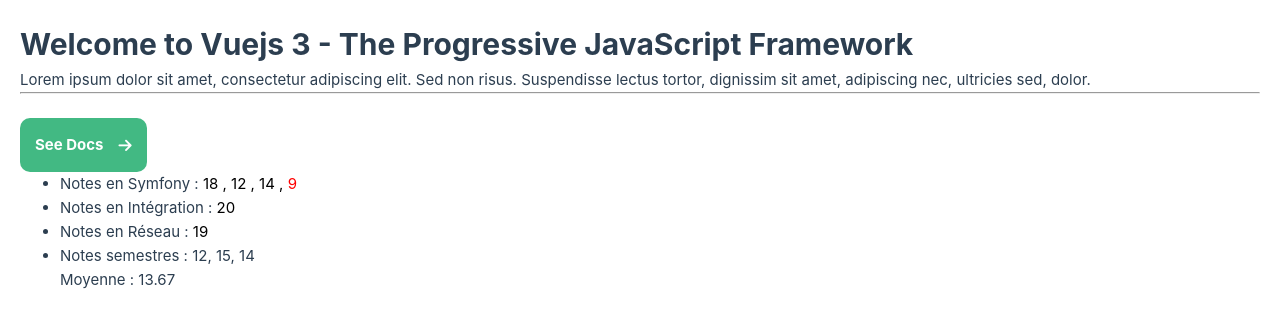
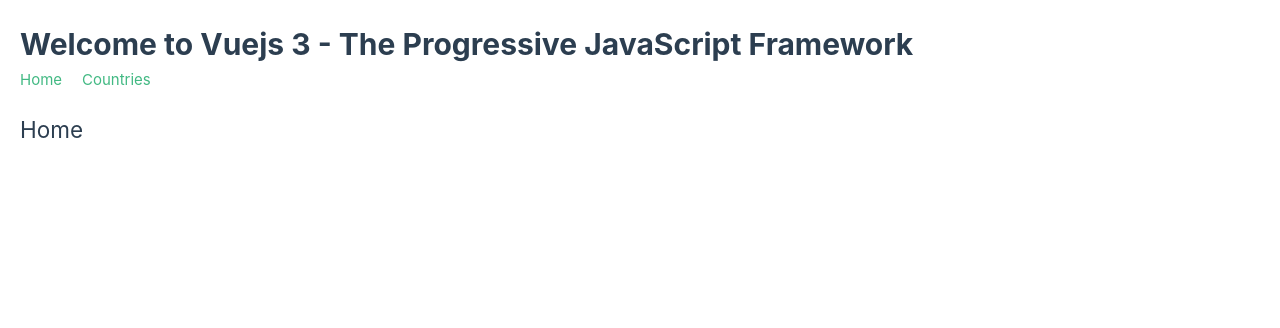
Before and after one commit to maxfrn65/vue-s5, a Vue app: page / in a window 1280 px wide. Shown: the top 328 px of the page. Built offline with nearby package versions, Linux system fonts and the light colour scheme.

Commit message:
feat added vue-router + views

```diff
--- a/src/App.vue
+++ b/src/App.vue
@@ -1,36 +1,20 @@
 <script setup>
   import Button from "@/components/Button.vue";
-  import {computed, ref} from "vue";
-  const notes_array = [{'matiere': 'Symfony','notes': [18,12,14,9]}, {'matiere': 'Intégration','notes': [20]},{'matiere': 'Réseau','notes': [19]}];
-  const note1= 12;
-  const note2= 15;
-  const note3= 14;
-  const moyenne = computed(() => {
-    return (note1 + note2 + note3) / 3;
-  });
   const title = "Welcome to Vuejs 3 - The Progressive JavaScript Framework";
-  const p = "Lorem ipsum dolor sit amet, consectetur adipiscing elit. Sed non risus. Suspendisse lectus tortor, dignissim sit amet, adipiscing nec, ultricies sed, dolor.";
+  const paragraph = "Lorem ipsum dolor sit amet, consectetur adipiscing elit. Sed non risus. Suspendisse lectus tortor, dignissim sit amet, adipiscing nec, ultricies sed, dolor.";
 </script>
 
 <template>
-  <h1>{{ title }}</h1>
-  <p>{{ p }}</p>
-  <hr>
-  <br>
-  <Button />
-  <br>
-  <ul>
-    <li v-for="item in notes_array">Notes en {{ item.matiere }} :
-      <span v-for="(note, index) in item.notes" :key="index" :style="{color : note < 10 ? 'red' : 'black'}">
-        {{ note }} {{ index < item.notes.length - 1 ? ', ' : '' }}
-      </span><br>
-    </li>
-    <li>
-      Notes semestres : {{ note1 }}, {{ note2 }}, {{ note3 }}
-      <br>
-      Moyenne : {{ moyenne.toFixed(2) }}
-    </li>
-  </ul>
+  <div id="app">
+    <h1>{{ title }}</h1>
+    <nav>
+      <router-link to="/">Home</router-link>
+      <router-link to="pays">Countries</router-link>
+    </nav>
+    <div id="view-content">
+      <router-view />
+    </div>
+  </div>
 </template>
 
 <style scoped>
@@ -41,4 +25,22 @@
   .red {
     color: red;
   }
+
+  a {
+    text-decoration: none;
+    color: #42b983;
+  }
+
+  a:hover {
+    text-decoration: underline;
+  }
+
+  nav {
+    display: flex;
+    gap: 20px;
+  }
+
+  #view-content {
+    margin-top: 20px;
+  }
 </style>
--- a/src/main.js
+++ b/src/main.js
@@ -1,6 +1,23 @@
 import './assets/main.css'
-
 import { createApp } from 'vue'
 import App from './App.vue'
+import { createRouter, createWebHistory } from 'vue-router'
+import Pays from "@/views/Pays.vue";
+import Home from "@/views/Home.vue";
 
-createApp(App).mount('#app')
+const router = createRouter({
+    history: createWebHistory(import.meta.env.BASE_URL),
+    routes: [
+        {
+            path: '/',
+            component: Home
+        },
+        {
+            path: '/pays',
+            component: Pays
+        }
+    ]
+})
+const app = createApp(App)
+app.use(router)
+app.mount('#app')
--- /dev/null
+++ b/src/views/Home.vue
@@ -0,0 +1,11 @@
+<script setup>
+
+</script>
+
+<template>
+  <h2>Home</h2>
+</template>
+
+<style scoped>
+
+</style>
--- /dev/null
+++ b/src/views/Pays.vue
@@ -0,0 +1,11 @@
+<script setup>
+
+</script>
+
+<template>
+  <h2>World's Countries List</h2>
+</template>
+
+<style scoped>
+
+</style>
```
